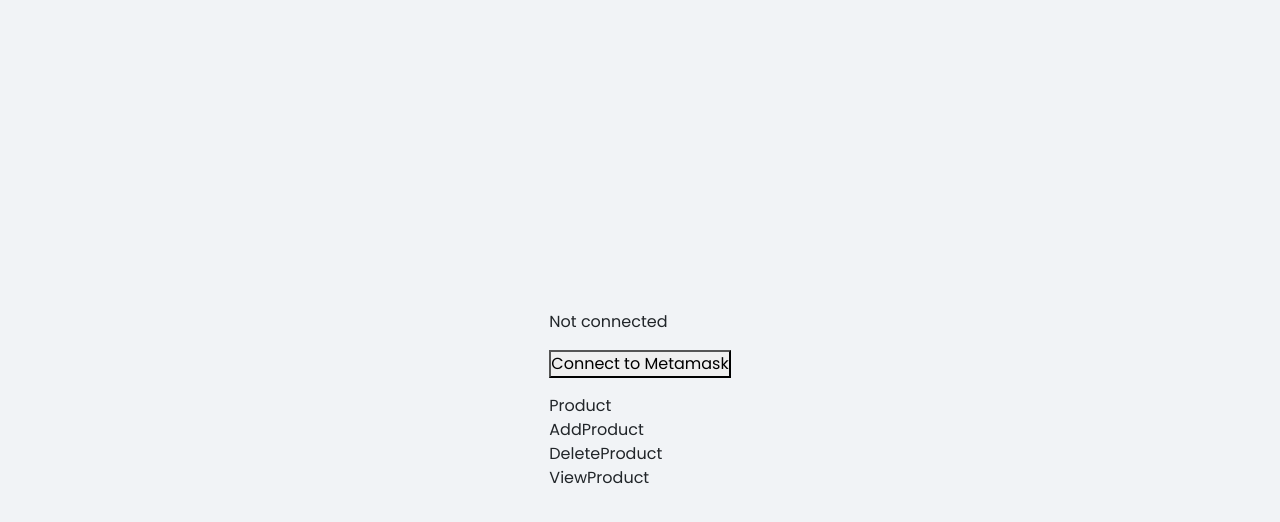
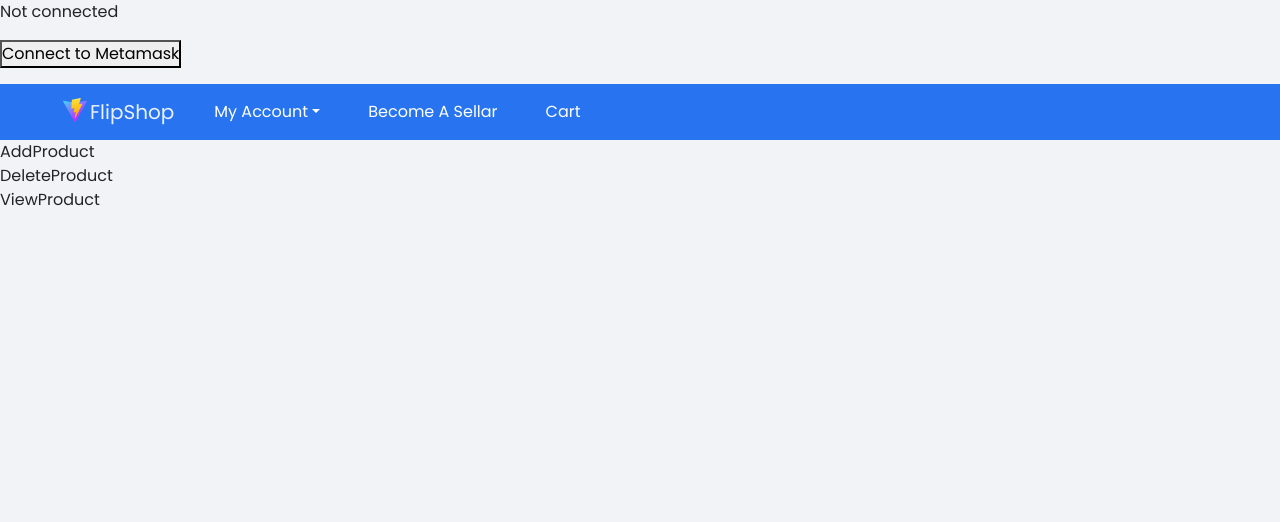
Before and after one commit to namankhare/web3-solidity-flipkart-project, a React (Vite) app in the folder client/: page /product in a window 1280 px wide. Shown: the top 522 px of the page. Built offline with nearby package versions, Linux system fonts and the light colour scheme; no server answers.

Commit message:
Corrected auth.css

```diff
--- a/client/src/assets/css/auth.css
+++ b/client/src/assets/css/auth.css
@@ -4,15 +4,15 @@
     padding: 0;
     box-sizing: border-box;
     font-family: "Poppins", sans-serif;
+
 }
 
-body
+.overall
 {
-    min-height: 100vh;
-    background: #fff;
-    display: flex;
-    justify-content: center;
-    align-items: center;
+    position: absolute;
+    top: 50%;
+    left: 50%;
+    transform: translate(-50%, -50%);
 }
 
 .form-container
--- a/client/src/core/auth/Login.jsx
+++ b/client/src/core/auth/Login.jsx
@@ -24,6 +24,7 @@
 
     return (
         <>
+            <div className="overall">
             <div class="form-container sign-in-form" id="vanish">
                 <div class="form-box sign-in-box">
                     <h2>Login</h2>
@@ -53,6 +54,7 @@
                     <img src={logIn} alt="" />
                 </div>
             </div>
+            </div>
 
         </>
 
--- a/client/src/core/seller/Product.jsx
+++ b/client/src/core/seller/Product.jsx
@@ -2,11 +2,14 @@
 import { AddProduct } from "../../module/products/AddProduct";
 import { DeleteProduct } from "../../module/products/DeleteProduct";
 import { ViewProduct } from "../../module/products/ViewProduct";
+import Navbar from "../../module/header/Navbar";
+import Header from "../../module/header/Header";
 
 const Product = () => {
   return (
     <>
-      <div>Product</div>
+    <Header/>
+      <Navbar/>
       <AddProduct/>
       <DeleteProduct/>
       <ViewProduct/>
```
